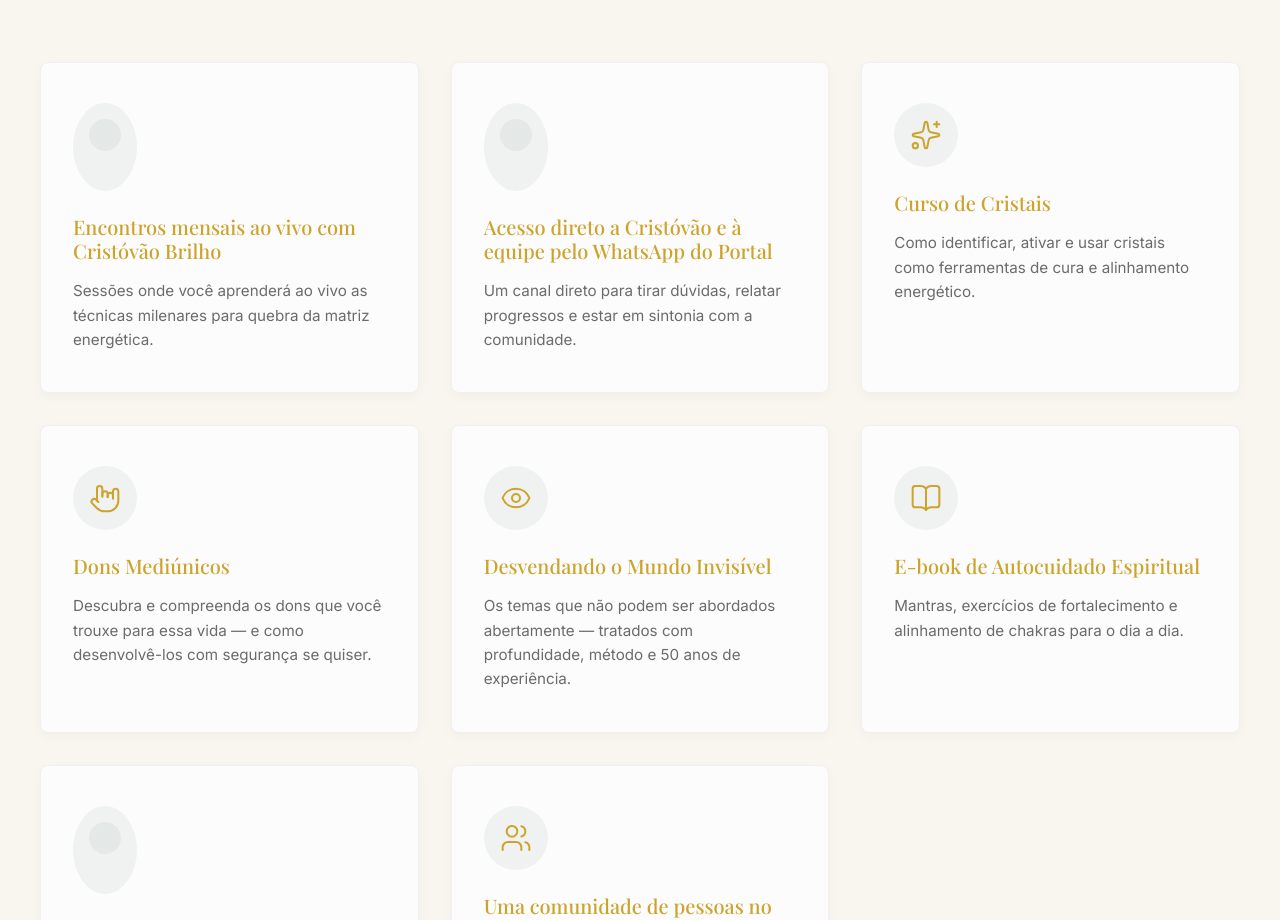
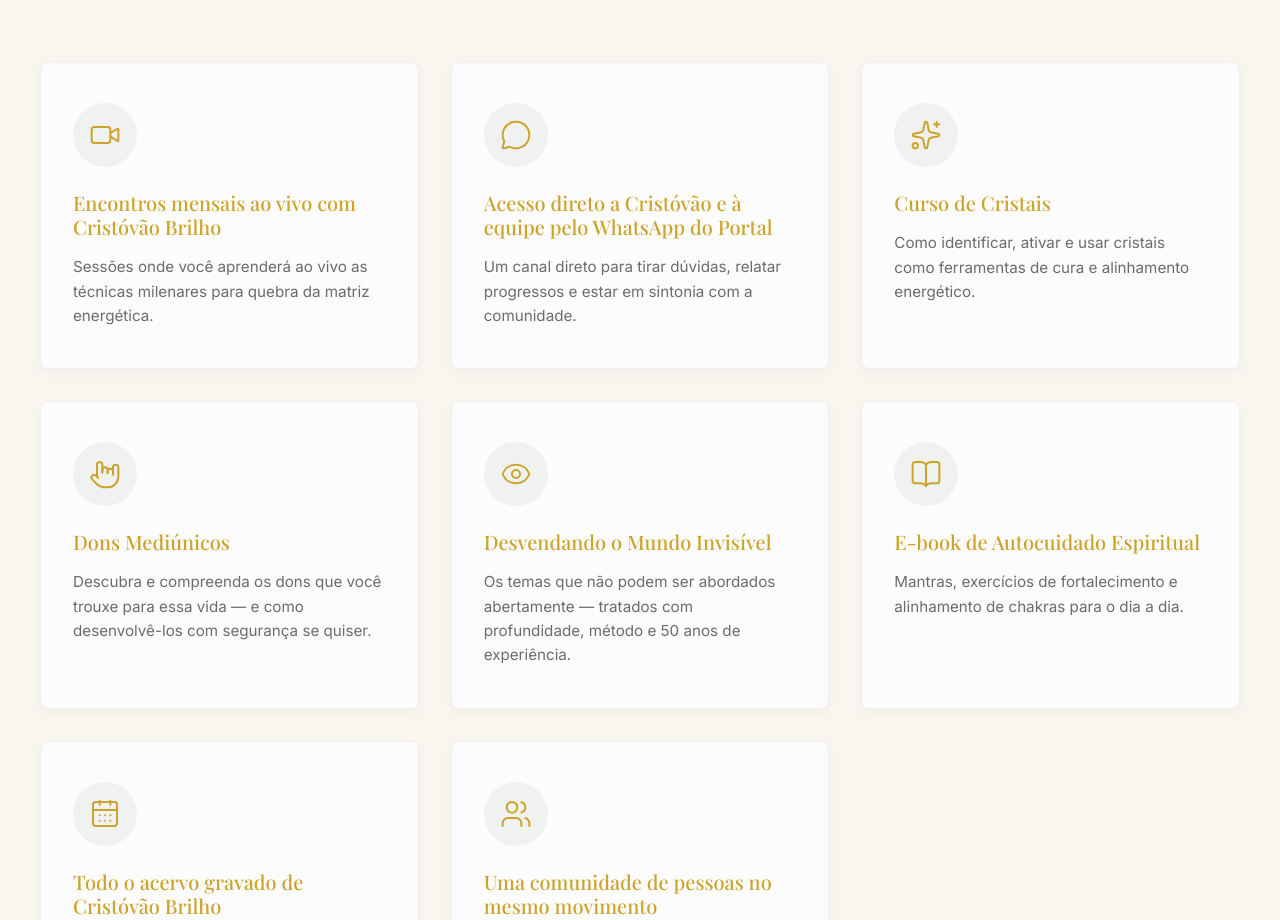
Before and after one commit to AssnzMoney/cristovao-lp, a Next.js app: page / in a window 1280 px wide. Shown: the part 1880-2800 px from the top of the page. Built offline with nearby package versions, Linux system fonts and the light colour scheme; a web font is replaced by a local one.

Commit message:
fix: padroniza a estilizacao dos icones no card de deliverables para evitar bug de renderizacao

```diff
--- a/src/components/PortalBrilho/Deliverables.tsx
+++ b/src/components/PortalBrilho/Deliverables.tsx
@@ -5,12 +5,12 @@ import styles from './Deliverables.module.css';
 export default function Deliverables() {
   const items = [
     {
-      icon: <Video className={styles.icon} size={28} />,
+      icon: <Video size={32} strokeWidth={1.5} />,
       title: 'Encontros mensais ao vivo com Cristóvão Brilho',
       description: 'Sessões onde você aprenderá ao vivo as técnicas milenares para quebra da matriz energética.'
     },
     {
-      icon: <MessageCircle className={styles.icon} size={28} />,
+      icon: <MessageCircle size={32} strokeWidth={1.5} />,
       title: 'Acesso direto a Cristóvão e à equipe pelo WhatsApp do Portal',
       description: 'Um canal direto para tirar dúvidas, relatar progressos e estar em sintonia com a comunidade.'
     },
@@ -35,7 +35,7 @@ export default function Deliverables() {
       description: 'Mantras, exercícios de fortalecimento e alinhamento de chakras para o dia a dia.'
     },
     {
-      icon: <BookOpen className={styles.icon} size={28} />,
+      icon: <CalendarDays size={32} strokeWidth={1.5} />,
       title: 'Todo o acervo gravado de Cristóvão Brilho',
       description: 'Conteúdos exclusivos e não listados no YouTube, reunidos em uma biblioteca poderosa.'
     },
```
